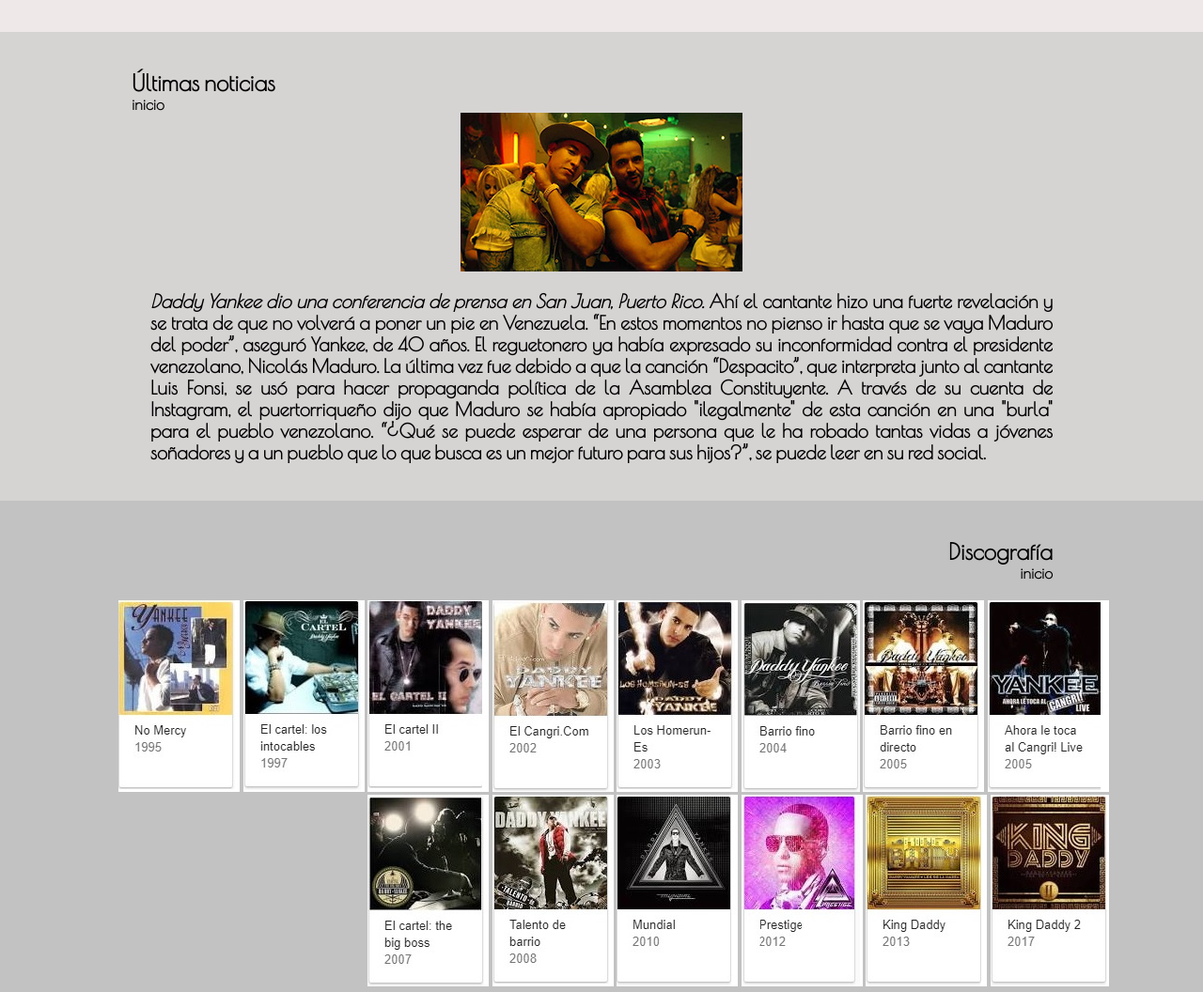
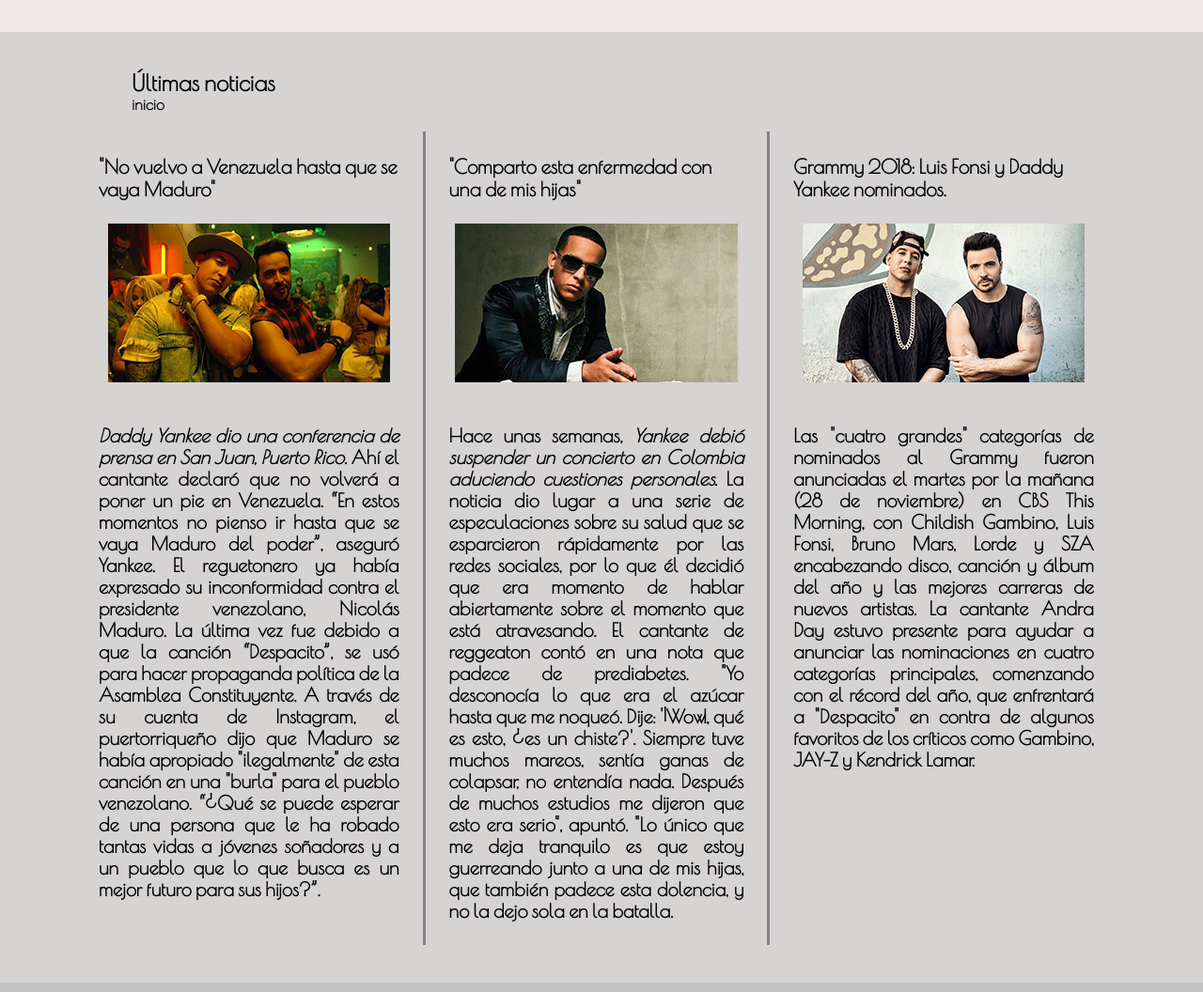
Before and after one commit to Juanchi36/desafios, a plain HTML site: page index.html in a window 1280 px wide. Shown: the part 1260-2316 px from the top of the page at 94% size. Drawn offline with nearby package versions, Linux system fonts and the light colour scheme.

Commit message:
Add files via upload

```diff
--- a/css/style.css
+++ b/css/style.css
@@ -62,6 +62,10 @@
 	text-align: right;
 	padding-bottom: 30px;
 }
+#titnoticias{
+	text-align: left;
+
+}
 #ahist{
 	padding-right: 60px;
 }
@@ -72,6 +76,7 @@
 	width: 100%;
 	text-align: left;
 	padding: 40px 80px 40px 80px;
+	overflow: hidden;
 
 
 }
@@ -91,6 +96,7 @@
 .artnoticias p{
 	margin-top: 20px;
 	text-align: justify;
+	padding: 25px;
 }
 .artvideos{
 	background-color: #D6D3D3;
@@ -218,6 +224,25 @@
 strong{
 	font-weight: bolder;
 }
+iframe{
+	margin-top: 20px;
+}
+h3{
+	font-size: 1.30em;
+	padding: 25px;
+}
+#noti1, #noti2, #noti3{
+	width: 33%;
+	float: left;
+	margin-top: 20px;
+
+}
+#noti2{
+	border-left: 3px solid rgba(22, 22, 22, 0.425);
+	border-right: 3px solid rgba(22, 22, 22, 0.425);
+}
+
+
 /*menu desplegable*/
 header nav ul ul{
 	display: none;
@@ -248,6 +273,3 @@
 	color: white;
 
 }
-iframe{
-	margin-top: 20px;
-}
--- a/index.html
+++ b/index.html
@@ -62,10 +62,23 @@
 
 
 		<article class="artnoticias">
-			<h2 id="noticias">Últimas noticias</h2>
-			<a href="index.html">inicio</a>
-			<img id="imgnoti" src="imagenes/daddy-fonzi.jpeg">
-			<p><em>Daddy Yankee dio una conferencia de prensa en San Juan, Puerto Rico.</em> Ahí el cantante hizo una fuerte revelación y se trata de que no volverá a poner un pie en Venezuela. “En estos momentos no pienso ir hasta que se vaya Maduro del poder”, aseguró Yankee, de 40 años. El reguetonero ya había expresado su inconformidad contra el presidente venezolano, Nicolás Maduro. La última vez fue debido a que la canción “Despacito”, que interpreta junto al cantante Luis Fonsi, se usó para hacer propaganda política de la Asamblea Constituyente. A través de su cuenta de Instagram, el puertorriqueño dijo que Maduro se había apropiado "ilegalmente" de esta canción en una "burla" para el pueblo venezolano. “¿Qué se puede esperar de una persona que le ha robado tantas vidas a jóvenes soñadores y a un pueblo que lo que busca es un mejor futuro para sus hijos?”, se puede leer en su red social.</p>
+			<div id="titnoticias"><h2 id="noticias">Últimas noticias</h2>
+			<a href="index.html">inicio</a></div>
+			<div id="noti1">
+			<h3>"No vuelvo a Venezuela hasta que se vaya Maduro"</h3>
+			<img id="imgnoti" src="imagenes/daddy-fonzi.jpeg"/>
+			<p><em>Daddy Yankee dio una conferencia de prensa en San Juan, Puerto Rico.</em> Ahí el cantante declaró que no volverá a poner un pie en Venezuela. “En estos momentos no pienso ir hasta que se vaya Maduro del poder”, aseguró Yankee. El reguetonero ya había expresado su inconformidad contra el presidente venezolano, Nicolás Maduro. La última vez fue debido a que la canción “Despacito”, se usó para hacer propaganda política de la Asamblea Constituyente. A través de su cuenta de Instagram, el puertorriqueño dijo que Maduro se había apropiado "ilegalmente" de esta canción en una "burla" para el pueblo venezolano. “¿Qué se puede esperar de una persona que le ha robado tantas vidas a jóvenes soñadores y a un pueblo que lo que busca es un mejor futuro para sus hijos?”.</p>
+			</div>
+			<div id="noti2">
+			<h3>"Comparto esta enfermedad con una de mis hijas"</h3>
+			<img id="imgnoti" src="imagenes/noti2.jpg"/>
+			<p>Hace unas semanas, <em> Yankee debió suspender un concierto en Colombia aduciendo cuestiones personales</em>. La noticia dio lugar a una serie de especulaciones sobre su salud que se esparcieron rápidamente por las redes sociales, por lo que él decidió que era momento de hablar abiertamente sobre el momento que está atravesando. El cantante de reggeaton contó en una nota que padece de prediabetes. "Yo desconocía lo que era el azúcar hasta que me noqueó. Dije: '¡Wow!, qué es esto, ¿es un chiste?'. Siempre tuve muchos mareos, sentía ganas de colapsar, no entendía nada. Después de muchos estudios me dijeron que esto era serio", apuntó. "Lo único que me deja tranquilo es que estoy guerreando junto a una de mis hijas, que también padece esta dolencia, y no la dejo sola en la batalla. </p>
+			</div>
+			<div id="noti3">
+				<h3>Grammy 2018: Luis Fonsi y Daddy Yankee nominados.</h3>
+				<img id="imgnoti" src="imagenes/noti3.jpg"/>
+				<p>Las "cuatro grandes" categorías de nominados al Grammy fueron anunciadas el martes por la mañana (28 de noviembre) en CBS This Morning, con Childish Gambino, Luis Fonsi, Bruno Mars, Lorde y SZA encabezando disco, canción y álbum del año y las mejores carreras de nuevos artistas. La cantante Andra Day estuvo presente para ayudar a anunciar las nominaciones en cuatro categorías principales, comenzando con el récord del año, que enfrentará a "Despacito" en contra de algunos favoritos de los críticos como Gambino, JAY-Z y Kendrick Lamar.</p>
+			</div>
 		</article>
 		<article class="artdiscografia">
 			<h2 id="discografia">Discografía</h2>
```
Also changed, not shown: imagenes/noti2.jpg (added), imagenes/noti3.jpg (added).
